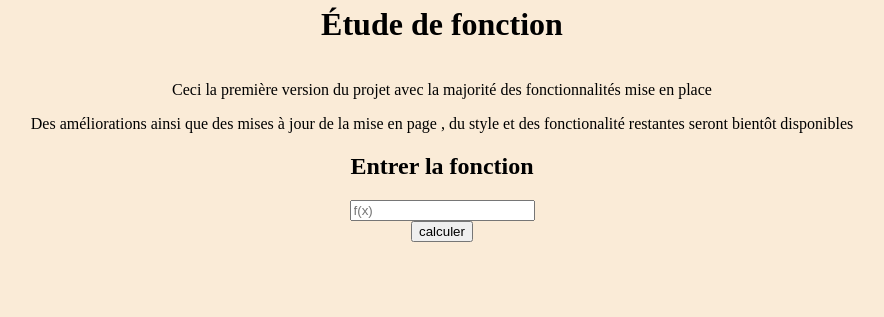
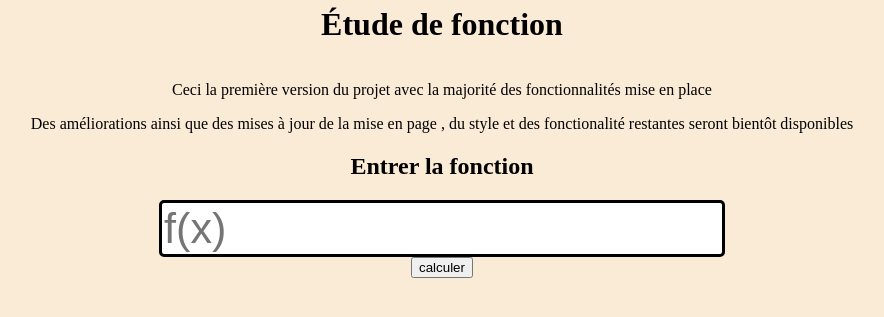
Before and after one commit to MrKtheNOob/Etude-de-fonction, a FastAPI app: page /home in a window 1280 px wide. Shown: the part 235-552 px from the top of the page, without its empty margins (198-1082 px from the left). Run offline with FastAPI, Linux system fonts and the light colour scheme; some libraries are stand-ins or nearby versions.

Commit message:
little styling update

```diff
--- a/static/css/styles.css
+++ b/static/css/styles.css
@@ -51,7 +51,7 @@ body{
     width: 70%;
     height: 30em;
 }
-.input-container input{
+.input-container input,input{
     font-size: 2.7em;
 
     border: 3px solid black;
```
